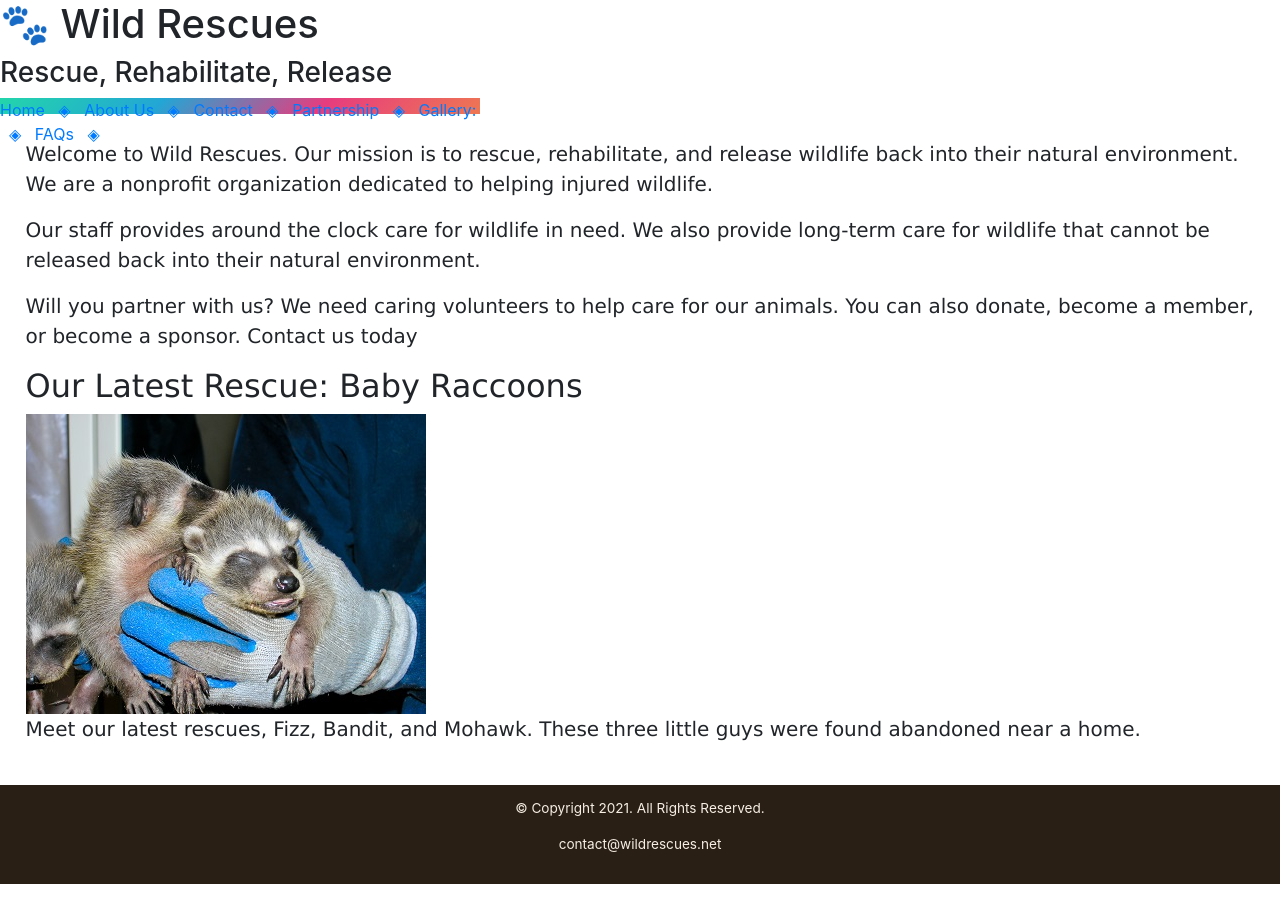
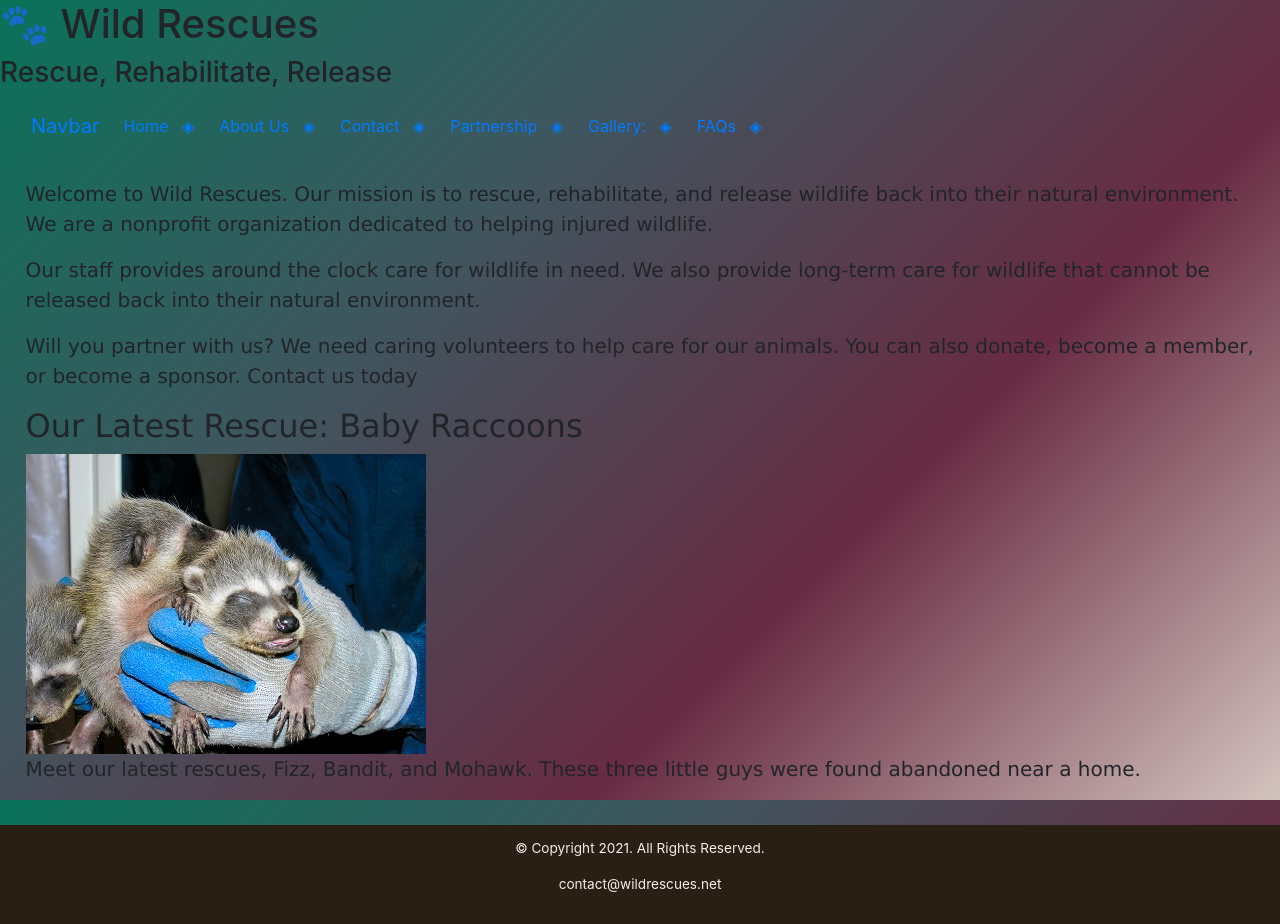
Before and after one commit to Risen-sys/WildLifeResuce, a plain HTML site: page index.html in a window 1280 px wide. Before the commit the page ends 884 px from the top, so only its background shows below. Drawn offline with nearby package versions, Linux system fonts and the light colour scheme.

Commit message:
2/15/2023 extra work on old school proj

```diff
--- a/css/CSSEXAM1.css
+++ b/css/CSSEXAM1.css
@@ -5,20 +5,10 @@
 */
 
 body{
-    background-color: #f6eee4;
-}
-
-img{
-    max-width: 100%;
-    display: block;
-}
-
-nav{
-    background: linear-gradient(-45deg, #ee7752, #e73c7e, #23a6d5, #23d5ab);
+    background: linear-gradient(-45deg, #d3c3be, #682b42, #3f565f, #097259);
     background-size: 100% 100%;
     animation: gradient 15s ease infinite;
-    height: 2vh;
-    width: 60vh;
+    height: 100vh;
     }
 
 @keyframes gradient {
@@ -35,26 +25,9 @@ nav{
     }
     }
 
-nav ul{
-    list-style: none;
-    margin: 0;
-    text-align: center;
-}
-
-nav li{
-    display: inline-block;
-    font-size: 1.5em;
-    font-family: Geneva, Arial, sans-serif;
-    font-weight: bold;
-}
-
-nav li a{
+img{
+    max-width: 100%;
     display: block;
-    color: #f6eee4;
-    padding-top: 0.5em;
-    padding-bottom: 0.5em;
-    padding-left: 2em;
-    padding-right: 2em;
 }
 
 main{
--- a/index.html
+++ b/index.html
@@ -17,15 +17,36 @@
         <h3>Rescue, Rehabilitate, Release</h3>
     </header>
 
-    <nav>
-        <p>  <a href="index.html">Home &nbsp; &#9672; &nbsp;</a>
-            <a href="about.html">About Us &nbsp; &#9672; &nbsp;</a>
-            <a href="contact.html">Contact &nbsp; &#9672; &nbsp;</a>
-            <a href="partnership.html">Partnership &nbsp; &#9672; &nbsp;</a>
-            <a href="gallery.html">Gallery: &nbsp; &#9672; &nbsp;</a>
-            <a href="faqs.html">FAQs &nbsp; &#9672; &nbsp;</a>
-        </p>
-    </nav>
+    <nav class="navbar navbar-expand-lg bg-body-tertiary">
+        <div class="container-fluid">
+          <a class="navbar-brand" href="#">Navbar</a>
+          <button class="navbar-toggler" type="button" data-bs-toggle="collapse" data-bs-target="#navbarNav" aria-controls="navbarNav" aria-expanded="false" aria-label="Toggle navigation">
+            <span class="navbar-toggler-icon"></span>
+          </button>
+          <div class="collapse navbar-collapse" id="navbarNav">
+            <ul class="navbar-nav">
+              <li class="nav-item">
+                <a class="nav-link active" aria-current="page" href="index.html">Home &nbsp; &#9672; &nbsp;</a>
+              </li>
+              <li class="nav-item">
+                <a class="nav-link" href="about.html">About Us &nbsp; &#9672; &nbsp;</a>
+              </li>
+              <li class="nav-item">
+                <a class="nav-link" href="contact.html">Contact &nbsp; &#9672; &nbsp;</a>
+              </li>
+              <li class="nav-item">
+                <a class="nav-link" href="partnership.html">Partnership &nbsp; &#9672; &nbsp; </a>
+              </li>
+              <li class="nav-item">
+                <a class="nav-link" href="gallery.html">Gallery: &nbsp; &#9672; &nbsp; </a>
+              </li>
+              <li class="nav-item">
+                <a class="nav-link" href="faqs.html">FAQs &nbsp; &#9672; &nbsp;</a>
+              </li>
+            </ul>
+          </div>
+        </div>
+      </nav>
 
     <main>
     <div id="welcome">
```
Also changed, not shown: Template.html (+30 -10 lines), about.html (+30 -10 lines), contact.html (+30 -11 lines).
